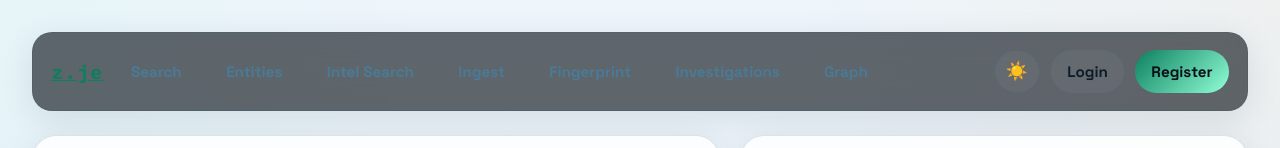
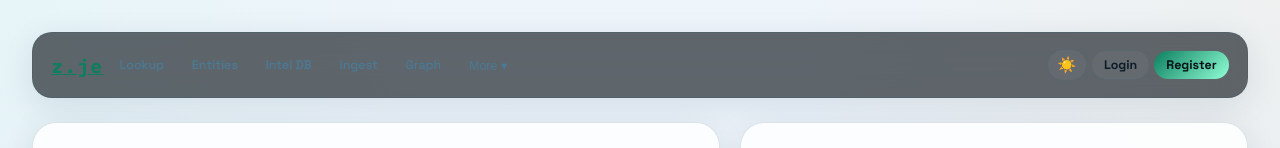
Before and after one commit to zzoidbergzz/z-zoidberg, a FastAPI app: page /fp in a window 1280 px wide. Shown: the top 148 px of the page. Run offline with FastAPI, Linux system fonts and the light colour scheme; parts of the project's set-up code (start-up, migrations or seed data) failed here and were passed over; some libraries are stand-ins or nearby versions.

Commit message:
fix: lookup response fields, entity results shape, nav compact layout
- Fix POST /api/v1/lookup: add message, entity_type, entity_value, dispatch_mode,
  should_poll, cached_results fields expected by app.js handleLookupSubmit()
- Fix _get_enrichment_results: rename provider→source, normalized→data so
  app.js renderResults() can display enrichment cards correctly
- Fix GET /api/v1/lookup/entity/{id}/results: return entity object + enrichments
  + relationships in shape expected by renderResults()
- Fix GET /api/v1/lookup/entity/{id}/graph: return {nodes, edges} as expected
  by graph.js render(); use raw SQL to avoid updated_at column mismatch
- Fix indicator.js: IP check now runs before phone check (66.245.196.102 no
  longer parsed as phone)
- Fix index.html: add data-lookup-form, data-bulk-lookup-form, data-path-form,
  data-bulk-submit attributes so app.js event listeners attach correctly
- Compact nav: reduce pill size, use More▾ dropdown for FP/Investigations/Admin,
  rename Search→Lookup / Intel Search→Intel DB to avoid ambiguity

Co-authored-by: Copilot <223556219+Copilot@users.noreply.github.com>

```diff
--- a/security-knowledge/static/css/site.css
+++ b/security-knowledge/static/css/site.css
@@ -68,9 +68,9 @@ body::before {
 .nav-links,
 .nav-user {
   display: flex;
-  flex-wrap: wrap;
+  flex-wrap: nowrap;
   align-items: center;
-  gap: 0.65rem;
+  gap: 0.25rem;
 }
 
 .nav-pill,
@@ -91,10 +91,62 @@ body::before {
   border: none;
 }
 
+/* Compact pills only inside the nav */
+.shell-nav .nav-pill {
+  font-size: 0.78rem;
+  padding: 0.38rem 0.68rem;
+  font-weight: 500;
+}
+
 .nav-pill {
   color: var(--muted);
   border: 1px solid transparent;
 }
+
+/* More dropdown */
+.nav-more {
+  position: relative;
+}
+.nav-more-btn {
+  display: inline-flex;
+  align-items: center;
+  gap: 0.3rem;
+  font-size: 0.78rem;
+  font-weight: 500;
+  padding: 0.38rem 0.68rem;
+  border-radius: 999px;
+  color: var(--muted);
+  background: none;
+  border: 1px solid transparent;
+  cursor: pointer;
+  transition: background 140ms ease;
+}
+.nav-more-btn:hover { background: rgba(107,242,199,0.08); color: var(--text); }
+.nav-dropdown {
+  display: none;
+  position: absolute;
+  top: calc(100% + 6px);
+  left: 0;
+  background: rgba(8,14,20,0.96);
+  border: 1px solid var(--line);
+  border-radius: 0.75rem;
+  padding: 0.4rem 0;
+  min-width: 160px;
+  box-shadow: var(--shadow);
+  backdrop-filter: blur(16px);
+  z-index: 200;
+}
+.nav-more:hover .nav-dropdown,
+.nav-more:focus-within .nav-dropdown { display: block; }
+.nav-dropdown a {
+  display: block;
+  padding: 0.55rem 1rem;
+  font-size: 0.82rem;
+  color: var(--muted);
+  text-decoration: none;
+  transition: background 100ms, color 100ms;
+}
+.nav-dropdown a:hover { background: rgba(107,242,199,0.1); color: var(--text); }
 
 .nav-pill:hover,
 .button:hover,
--- a/security-knowledge/templates/base.html
+++ b/security-knowledge/templates/base.html
@@ -32,26 +32,31 @@
     <nav class="shell-nav">
       <div class="nav-links">
         <a href="/" class="brand-mark">z.je</a>
-        <a href="/" class="nav-pill">Search</a>
+        <a href="/" class="nav-pill">Lookup</a>
         <a href="/entities" class="nav-pill">Entities</a>
-        <a href="/search" class="nav-pill">Intel Search</a>
+        <a href="/search" class="nav-pill">Intel DB</a>
         <a href="/ingest" class="nav-pill">Ingest</a>
-        <a href="/fp" class="nav-pill">Fingerprint</a>
-        <a href="/investigation" class="nav-pill">Investigations</a>
         <a href="/graph" class="nav-pill">Graph</a>
-        {% if current_user and current_user.role == 'admin' %}
-        <a href="/admin" class="nav-pill">Admin</a>
-        {% endif %}
+        <div class="nav-more">
+          <button class="nav-more-btn">More ▾</button>
+          <div class="nav-dropdown">
+            <a href="/fp">Fingerprint</a>
+            <a href="/investigation">Investigations</a>
+            {% if current_user and current_user.role == 'admin' %}
+            <a href="/admin">Admin</a>
+            {% endif %}
+          </div>
+        </div>
       </div>
       <div class="nav-user">
-        <button class="button-muted" id="theme-toggle" title="Toggle light/dark mode" style="font-size:1.1rem;padding:0.6rem 0.7rem;">🌙</button>
+        <button class="button-muted" id="theme-toggle" title="Toggle light/dark mode" style="font-size:0.95rem;padding:0.38rem 0.6rem;">🌙</button>
         {% if current_user %}
         <a href="/settings" class="nav-pill">Settings</a>
-        <span class="tiny-pill">{{ current_user.email }}</span>
-        <button class="button-muted" onclick="fetch('/api/v1/auth/logout',{method:'POST',credentials:'same-origin'}).then(()=>window.location='/login')">Logout</button>
+        <span class="tiny-pill" style="font-size:0.72rem;max-width:12rem;overflow:hidden;text-overflow:ellipsis;white-space:nowrap;" title="{{ current_user.email }}">{{ current_user.email }}</span>
+        <button class="button-muted" style="font-size:0.78rem;padding:0.38rem 0.75rem;" onclick="fetch('/api/v1/auth/logout',{method:'POST',credentials:'same-origin'}).then(()=>window.location='/login')">Logout</button>
         {% else %}
-        <a href="/login" class="button-muted">Login</a>
-        <a href="/register" class="button">Register</a>
+        <a href="/login" class="button-muted" style="font-size:0.78rem;padding:0.38rem 0.75rem;">Login</a>
+        <a href="/register" class="button" style="font-size:0.78rem;padding:0.38rem 0.75rem;">Register</a>
         {% endif %}
       </div>
     </nav>
```
Also changed, not shown: security-knowledge/app/routers/lookup.py (+88 -14 lines).
